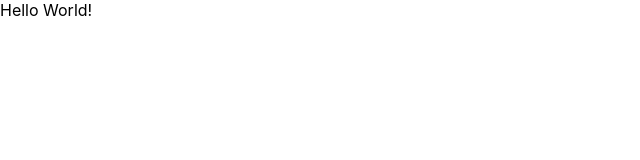
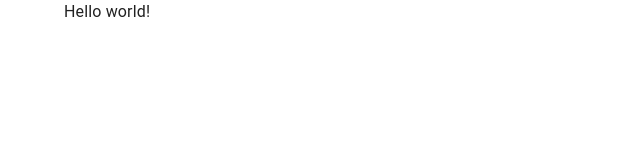
Before and after one commit to victoralec08/my-react-app-activity, a React (Create React App) app: page / in a window 1280 px wide. Shown: the top 160 px of the page, without its empty margins (0-640 px from the left). Built offline with nearby package versions, Linux system fonts and the light colour scheme.

Commit message:
Install package needed

```diff
--- a/package.json
+++ b/package.json
@@ -3,6 +3,8 @@
   "version": "0.1.0",
   "private": true,
   "dependencies": {
+    "@emotion/react": "^11.10.8",
+    "@emotion/styled": "^11.10.8",
     "@mui/material": "^5.12.2",
     "@testing-library/jest-dom": "^5.16.5",
     "@testing-library/react": "^13.4.0",
@@ -11,6 +13,7 @@
     "@types/node": "^16.18.25",
     "@types/react": "^18.2.0",
     "@types/react-dom": "^18.2.1",
+    "clsx": "^1.2.1",
     "react": "^18.2.0",
     "react-dom": "^18.2.0",
     "react-scripts": "5.0.1",
--- a/src/App.tsx
+++ b/src/App.tsx
@@ -1,6 +1,13 @@
+import CssBaseline from '@mui/material/CssBaseline';
+import { Box } from '@mui/material';
 import React from 'react';
 import HomeScreen from './screen/Home/HomeScreen';
 
-const App = () => <HomeScreen />;
+const App = () => (
+  <Box>
+    <CssBaseline />
+    <HomeScreen />
+  </Box>
+);
 
 export default App;
--- a/src/screen/Home/HomeScreen.tsx
+++ b/src/screen/Home/HomeScreen.tsx
@@ -1,3 +1,5 @@
-const HomeScreen = () => <div>Hello World!</div>;
+import { Container } from '@mui/material';
+
+const HomeScreen = () => <Container maxWidth="lg">Hello world!</Container>;
 
 export default HomeScreen;
```
Also changed, not shown: 1 other file (tests, documents, lock files or other folders).
